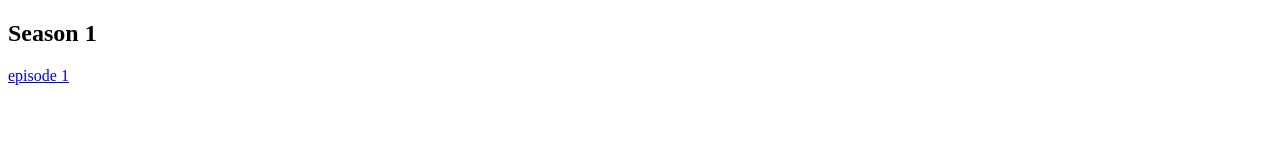
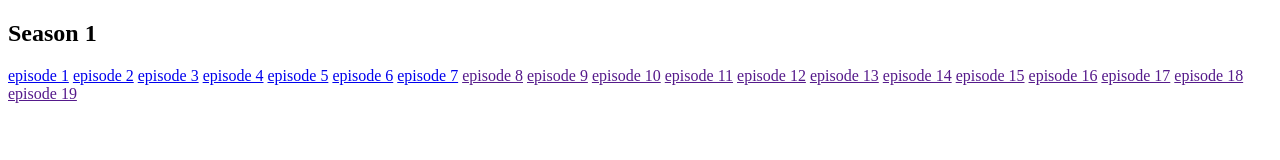
Before and after one commit to iheb21f/motherwebsite, a plain HTML site: page index.html in a window 1280 px wide. Drawn offline with Linux system fonts and the light colour scheme.

Commit message:
update 1

```diff
--- a/index.html
+++ b/index.html
@@ -3,11 +3,29 @@
 <head>
     <meta charset="UTF-8">
     <meta name="viewport" content="width=device-width, initial-scale=1.0">
-    <title>Document</title>
+    <title>How i met your mother</title>
 </head>
 <body>
     <h2>Season 1</h2>
-    <a href="https://vk.com/video786351794_456239689">episode 1</a>
+    <a href="https://vk.com/video/@id786351794?z=video786351794_456239689%2Fpl_786351794_-2">episode 1</a>
+    <a href="https://vk.com/video/@id786351794?z=video786351794_456239690%2Fpl_786351794_-2">episode 2</a>
+    <a href="https://vk.com/video/@id786351794?z=video786351794_456239691%2Fpl_786351794_-2">episode 3</a>
+    <a href="https://vk.com/video/@id786351794?z=video786351794_456239692%2Fpl_786351794_-2">episode 4</a>
+    <a href="https://vk.com/video/@id786351794?z=video786351794_456239693%2Fpl_786351794_-2">episode 5</a>
+    <a href="https://vk.com/video/@id786351794?z=video786351794_456239694%2Fpl_786351794_-2">episode 6</a>
+    <a href="https://vk.com/video/@id786351794?z=video786351794_456239695%2Fpl_786351794_-2">episode 7</a>
+    <a href="">episode 8</a>
+    <a href="">episode 9</a>
+    <a href="">episode 10</a>
+    <a href="">episode 11</a>
+    <a href="">episode 12</a>
+    <a href="">episode 13</a>
+    <a href="">episode 14</a>
+    <a href="">episode 15</a>
+    <a href="">episode 16</a>
+    <a href="">episode 17</a>
+    <a href="">episode 18</a>
+    <a href="">episode 19</a>
 
 </body>
 </html>
```
